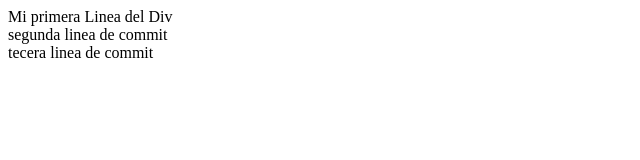
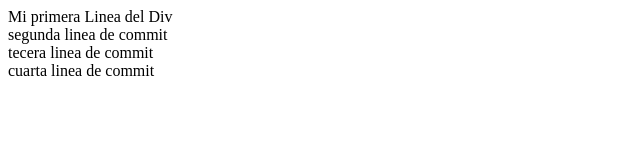
Before and after one commit to DJR-PO/MIERCOLES_CURSO_GIT, a plain HTML site: page index.html in a window 1280 px wide. Shown: the whole page, without its empty margins (0-640 px from the left). Drawn offline with Linux system fonts and the light colour scheme.

Commit message:
four commit

```diff
--- a/index.html
+++ b/index.html
@@ -9,5 +9,6 @@
     <div>Mi primera Linea del Div</div>
     <div>segunda linea de commit</div>
     <div>tecera linea de commit</div>
+    <div>cuarta linea de commit</div>
 </body>
 </html>
```
